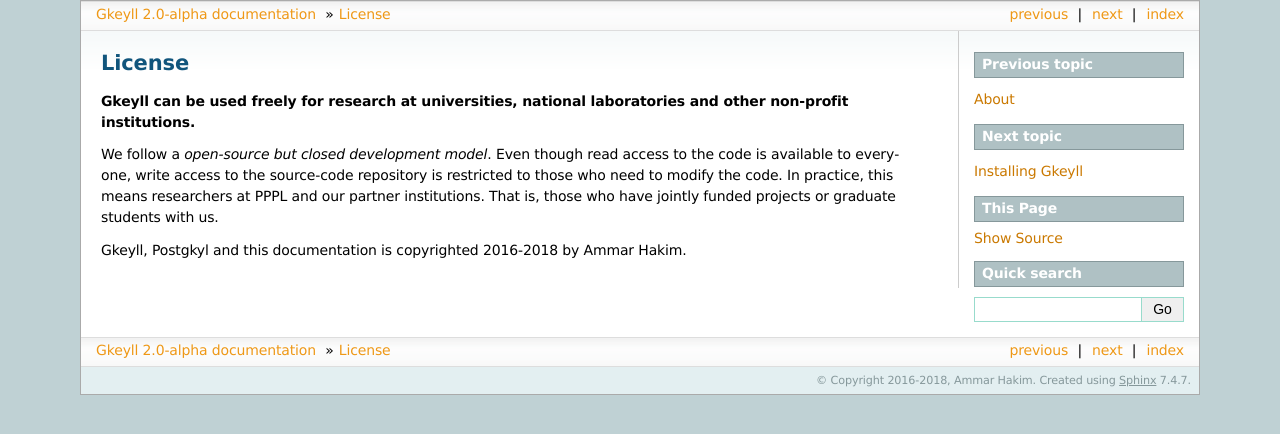
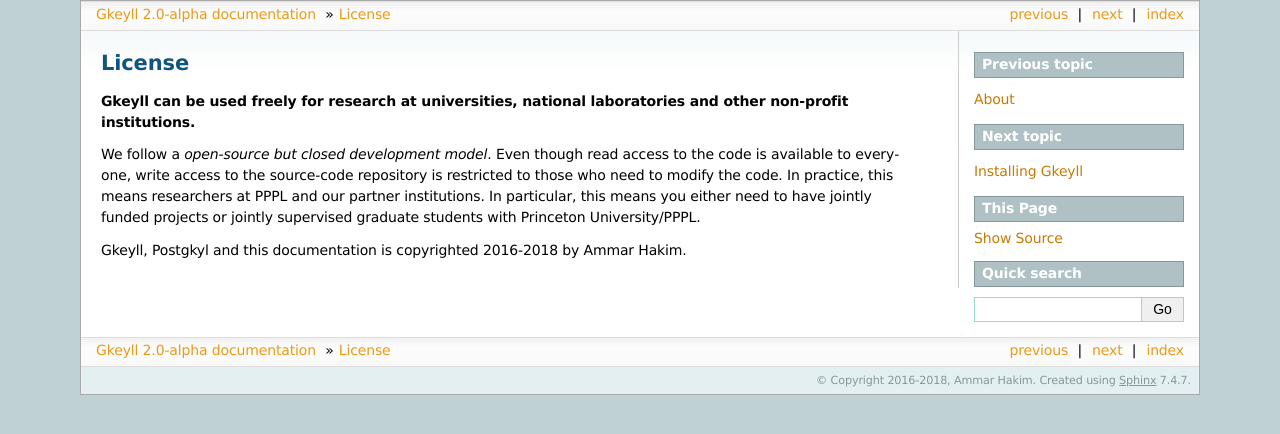
Before and after one commit to ammarhakim/gkyl-doc, a Sphinx documentation site: the page built from source/license.rst, in a window 1280 px wide. Shown: the top 434 px of the page. Built offline with Sphinx 7.4.7, drawn with Linux system fonts in a browser that asks for light colours.

Commit message:
Updating to check web-hooks

```diff
--- a/source/license.rst
+++ b/source/license.rst
@@ -8,8 +8,9 @@
 read access to the code is available to everyone, write access to the
 source-code repository is restricted to those who need to modify the
 code. In practice, this means researchers at PPPL and our partner
-institutions. That is, those who have jointly funded projects or
-graduate students with us.
+institutions. In particular, this means you either need to have
+jointly funded projects or jointly supervised graduate students with
+Princeton University/PPPL.
 
 Gkeyll, Postgkyl and this documentation is copyrighted 2016-2018 by
 Ammar Hakim.
```
